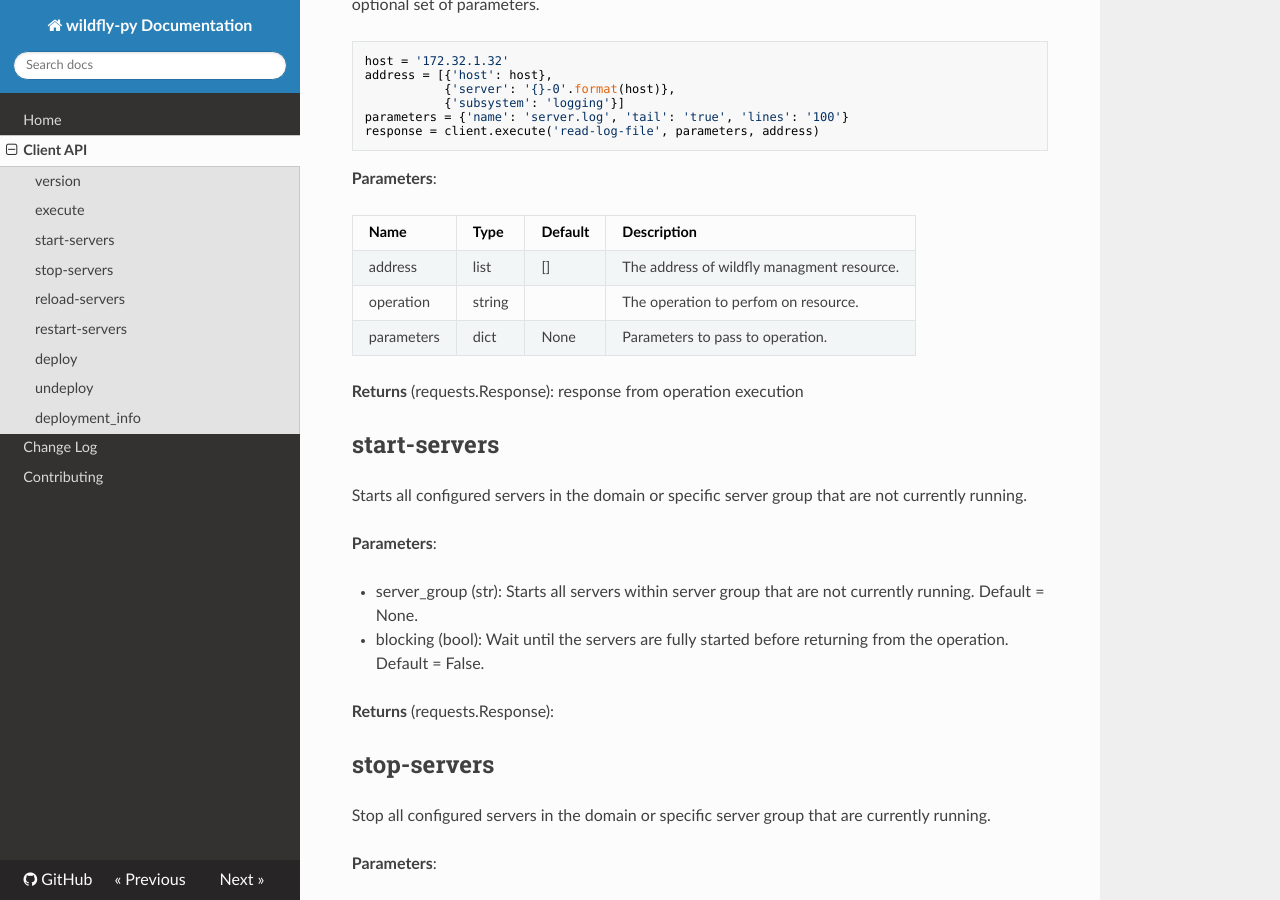
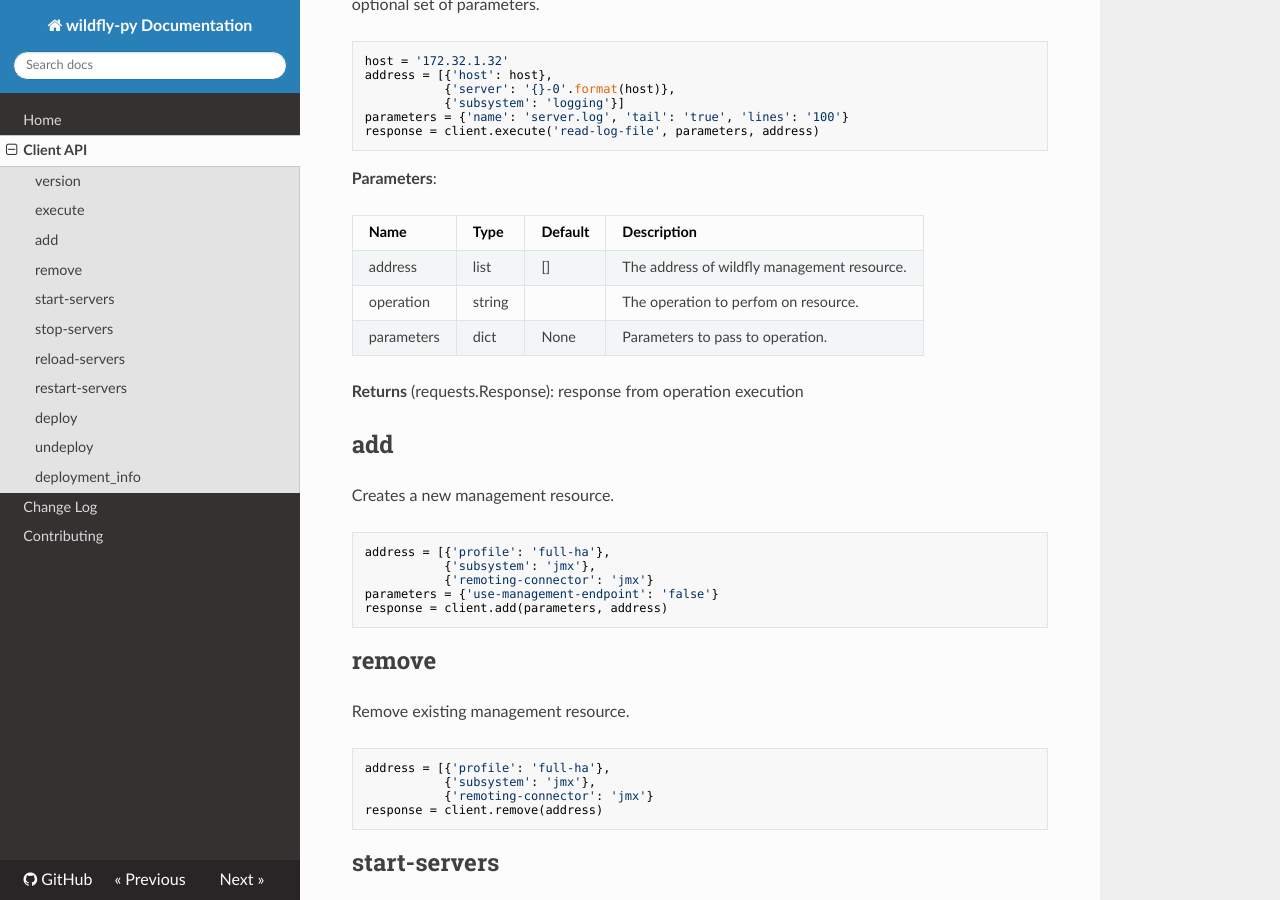
Before and after one commit to zsuzhengdu/wildfly-py, an MkDocs documentation site: the page built from docs/api.md, in a window 1280 px wide and 900 px high, scrolled down 1090 px. Built offline with MkDocs 1.6.1, drawn with Linux system fonts in a browser that asks for light colours; nearby versions of some CDN libraries; old or Windows-style settings are respelled for this version of MkDocs.

Commit message:
add and remove methods

````diff
--- a/docs/api.md
+++ b/docs/api.md
@@ -50,11 +50,34 @@
 
 Name | Type | Default | Description
 --- | --- | --- | ---
-address | list | [] | The address of wildfly managment resource.
+address | list | [] | The address of wildfly management resource.
 operation | string | | The operation to perfom on resource.
 parameters | dict | None | Parameters to pass to operation.
 
 **Returns** (requests.Response): response from operation execution
+
+## add
+
+Creates a new management resource.
+
+```python
+address = [{'profile': 'full-ha'},
+           {'subsystem': 'jmx'},
+           {'remoting-connector': 'jmx'}
+parameters = {'use-management-endpoint': 'false'}
+response = client.add(parameters, address)
+```
+
+## remove
+
+Remove existing management resource.
+
+```python
+address = [{'profile': 'full-ha'},
+           {'subsystem': 'jmx'},
+           {'remoting-connector': 'jmx'}
+response = client.remove(address)
+```
 
 ## start-servers
 
````
Also changed, not shown: 1 other file.
